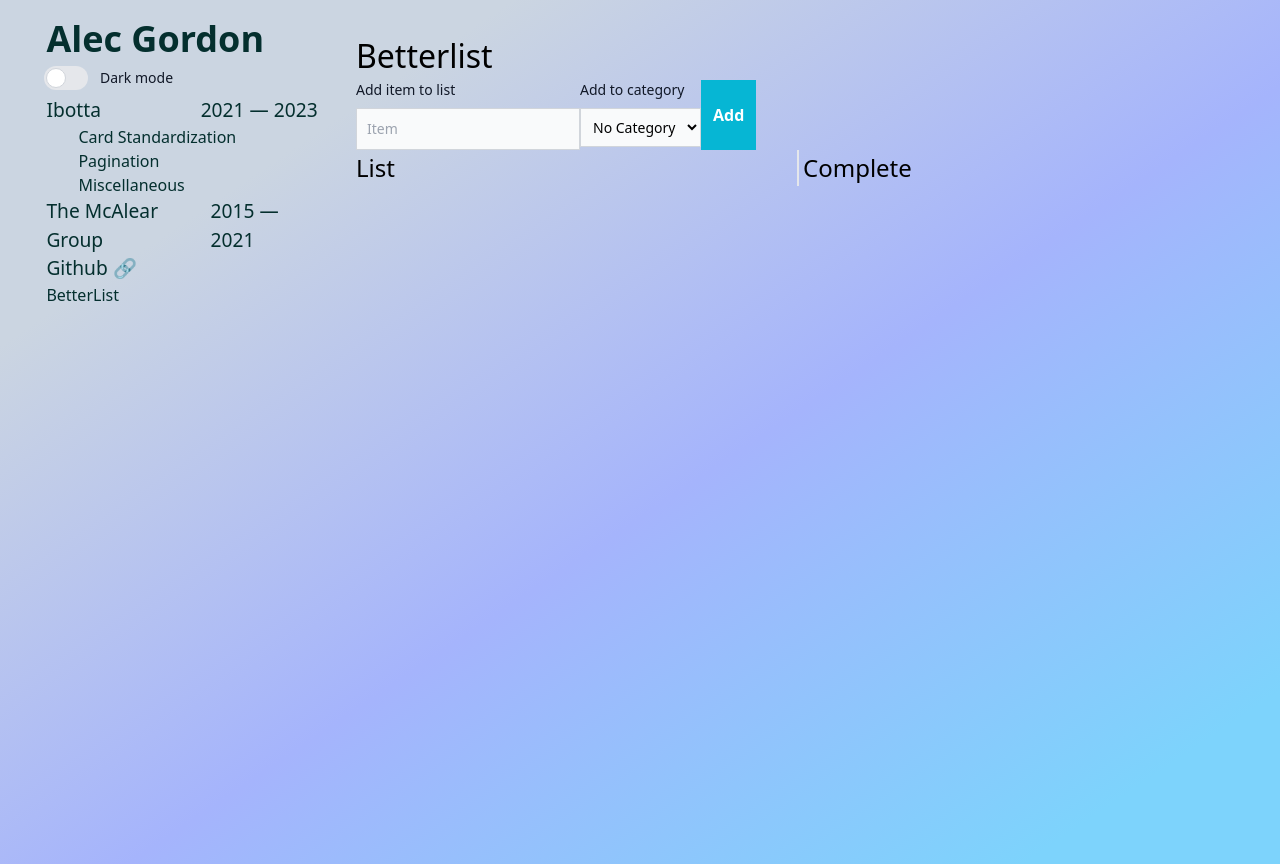
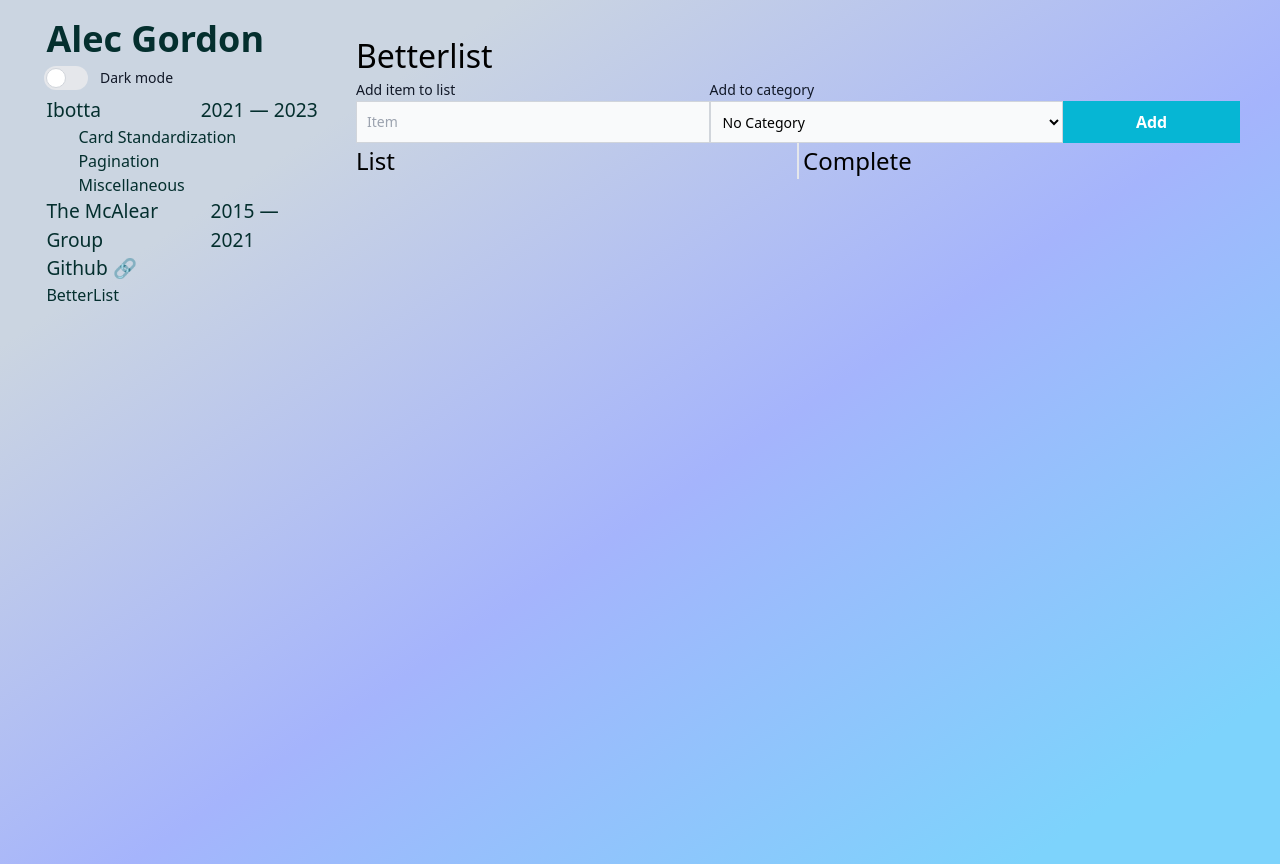
Before and after one commit to insanealec/alecgordon, a Vue app: page /betterlist in a window 1280 px wide. Built offline with nearby package versions, Linux system fonts and the light colour scheme.

Commit message:
Clean up the styling a little with grid

```diff
--- a/src/components/betterlist/BetterList.vue
+++ b/src/components/betterlist/BetterList.vue
@@ -18,21 +18,17 @@ const addTerm = () => {
 <div class="flex min-h-screen flex-col">
   <div class="flex flex-col w-full">
     <h2 class="w-full">Betterlist</h2>
-    <form class="flex" @submit.prevent="addTerm">
-      <div class="">
-        <label for="term" class="block mb-2 text-sm font-medium text-gray-900 dark:text-white">Add item to list</label>
-        <input type="text" list="terms" id="term" name="term" placeholder="Item" v-model.trim="term" />
-        <datalist id="terms">
-          <option v-for="(id, term) in store.termList" :key="id" :value="term">{{ term }}</option>
-        </datalist>
-      </div>
-      <div class="">
-        <label for="selectedCategory" class="block mb-2 text-sm font-medium text-gray-900 dark:text-white">Add to category</label>
-        <select id="selectedCategory" v-model="selectedCategory" class="text-black p-2">
-          <option v-for="(category, id) in store.categoryList" :value="id" :key="id">{{ category.name }}</option>
-        </select>
-      </div>
-      <button type="submit" class="py-2 px-3 bg-cyan-500 text-white text-xt-sm font-semibold">Add</button>
+    <form class="form-grid" @submit.prevent="addTerm">
+      <label for="term" class="form-label1 text-sm font-medium text-gray-900 dark:text-white">Add item to list</label>
+      <input type="text" list="terms" id="term" name="term" placeholder="Item" v-model.trim="term" class="form-input1" />
+      <datalist id="terms">
+        <option v-for="(id, term) in store.termList" :key="id" :value="term">{{ term }}</option>
+      </datalist>
+      <label for="selectedCategory" class="form-label2 text-sm font-medium text-gray-900 dark:text-white">Add to category</label>
+      <select id="selectedCategory" v-model="selectedCategory" class="form-input2 text-black p-2">
+        <option v-for="(category, id) in store.categoryList" :value="id" :key="id">{{ category.name }}</option>
+      </select>
+      <button type="submit" class="form-button py-2 px-3 bg-cyan-500 text-white text-xt-sm font-semibold">Add</button>
     </form>
   </div>
   <div class="flex w-full h-auto">
@@ -51,3 +47,55 @@ const addTerm = () => {
   </div>
 </div>
 </template>
+
+<style lang="scss" scoped>
+$split: "(max-width: 1024px)";
+.form-grid {
+  display: grid;
+  grid-template-columns: repeat(5, 1fr);
+  grid-template-rows: 1fr 2fr;
+  grid-column-gap: 0px;
+  grid-row-gap: 0px;
+
+  @media #{$split} {
+    grid-template-columns: 2fr 1fr;
+    grid-template-rows: 1fr 2fr 1fr 2fr;
+  }
+}
+
+.form-label1 {
+  grid-area: 1 / 1 / 2 / 3;
+
+  @media #{$split} {
+    grid-area: 1 / 1 / 2 / 2;
+  }
+}
+.form-label2 {
+  grid-area: 1 / 3 / 2 / 5;
+
+  @media #{$split} {
+    grid-area: 3 / 1 / 4 / 2;
+  }
+}
+.form-input1 {
+  grid-area: 2 / 1 / 3 / 3;
+
+  @media #{$split} {
+    grid-area: 2 / 1 / 3 / 2;
+  }
+}
+.form-input2 {
+  grid-area: 2 / 3 / 3 / 5;
+
+  @media #{$split} {
+    grid-area: 4 / 1 / 5 / 2;
+  }
+}
+.form-button {
+  grid-area: 2 / 5 / 3 / 6;
+
+  @media #{$split} {
+    grid-area: 1 / 2 / 5 / 3;
+  }
+}
+</style>
```
